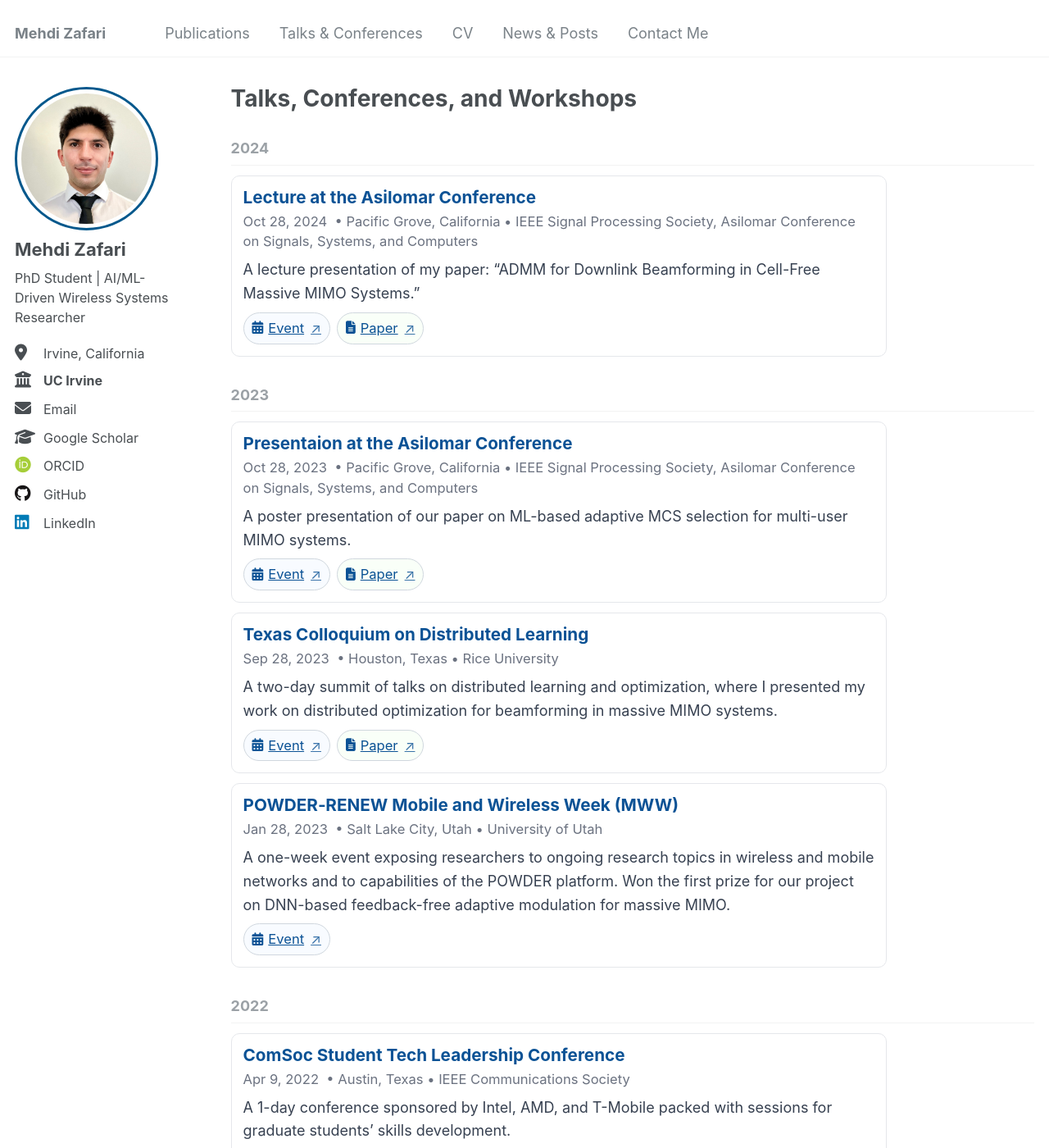
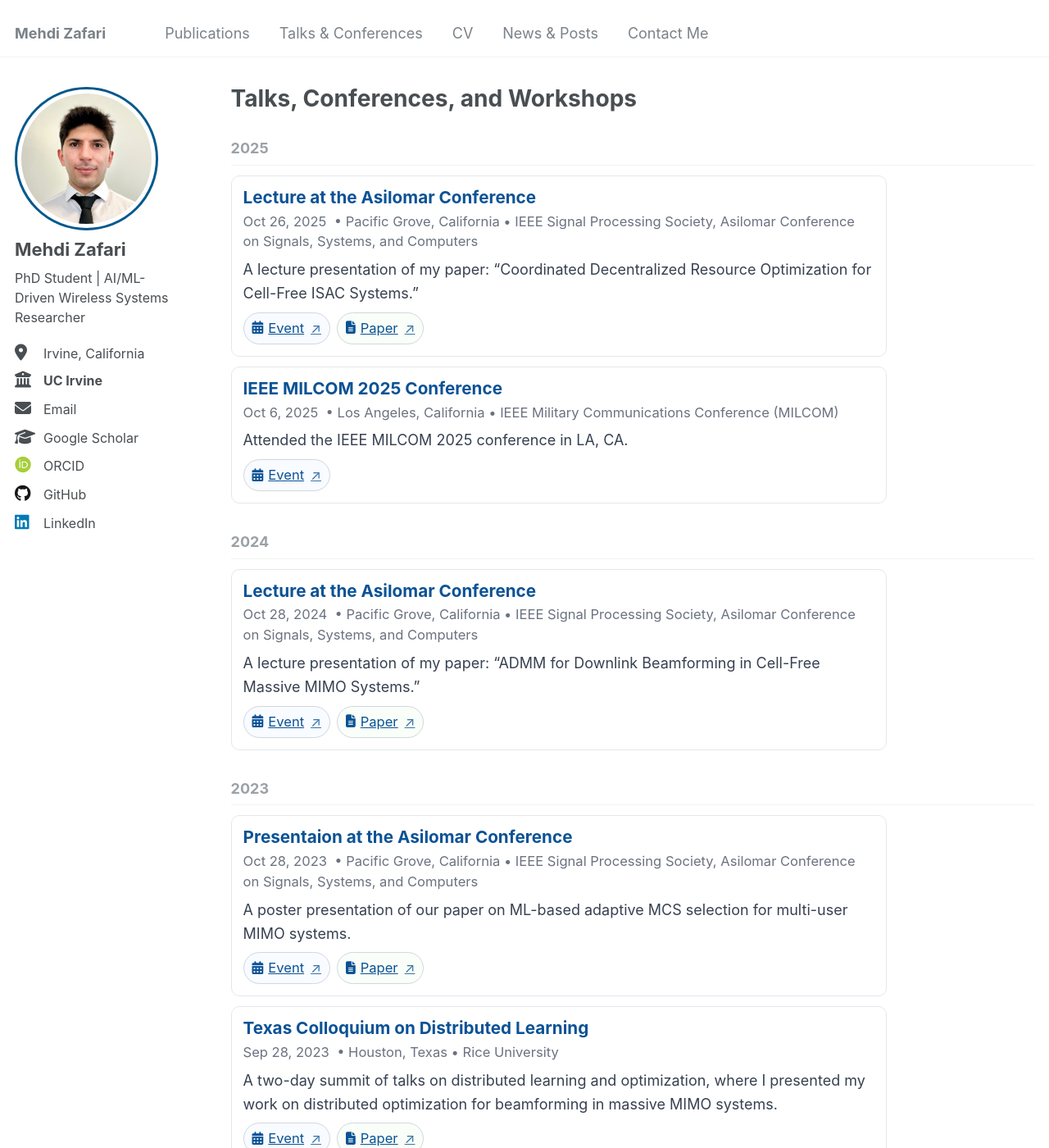
Before and after one commit to MehdiZD97/mehdizd97.github.io, a Jekyll site: the page built from _pages/talks.html, in a window 1280 px wide and 1400 px high. Shown: the whole window at 82% size. Built offline with Jekyll 4.4.1, drawn with Linux system fonts in a browser that asks for light colours; some web fonts are replaced.

```diff
--- /dev/null
+++ b/_talks/2025-10-conf-6.md
@@ -0,0 +1,16 @@
+---
+title: "IEEE MILCOM 2025 Conference"
+collection: talks
+type: "Lecture"
+permalink: /talks/2025-10-conf-6/
+venue: "IEEE Military Communications Conference (MILCOM)"
+date: 2025-10-06
+location: "Los Angeles, California"
+summary:
+event_url: "https://milcom2025.ieee-milcom.org/"
+paper_url:
+slides_url:
+video_url:
+---
+
+Attended the IEEE MILCOM 2025 conference in LA, CA.
--- /dev/null
+++ b/_talks/2025-10-conf-7.md
@@ -0,0 +1,16 @@
+---
+title: "Lecture at the Asilomar Conference"
+collection: talks
+type: "Lecture"
+permalink: /talks/2025-10-conf-7/
+venue: "IEEE Signal Processing Society, Asilomar Conference on Signals, Systems, and Computers"
+date: 2025-10-26
+location: "Pacific Grove, California"
+summary:
+event_url: "https://www.asilomarsscconf.org/"
+paper_url: "https://arxiv.org/abs/2508.01044"
+slides_url:
+video_url:
+---
+
+A lecture presentation of my paper: "Coordinated Decentralized Resource Optimization for Cell-Free ISAC Systems."
```
Also changed, not shown: _pages/about.md (+104 -16 lines), _pages/about_draft.md (added, +33 -0 lines), _posts/2025-10-29-blog-post-5.md (added, +25 -0 lines), _publications/2025-11-C-5.md (added, +16 -0 lines), images/my_images/Rice_Shield_Logo.png (added), images/my_images/UCI_Seal_Logo.png (added), images/my_images/UT_Logo.png (added), images/my_images/asilomar2025-1.jpeg (added), images/my_images/asilomar2025-2.jpeg (added).
